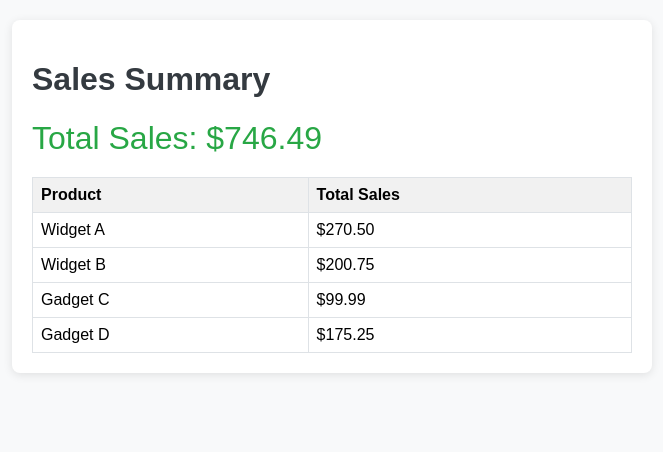
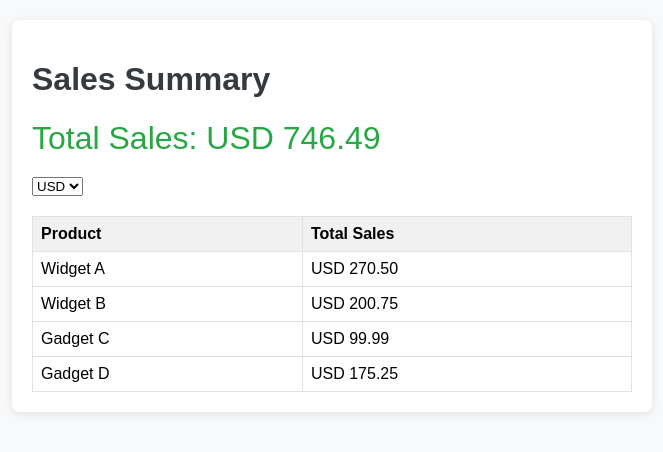
Before and after one commit to 22f3001607/sum-of-sales, a plain HTML site: page index.html in a window 1280 px wide. Shown: the whole page, without its empty margins (8-671 px from the left). Drawn offline with Linux system fonts and the light colour scheme.

Commit message:
Auto update from round

```diff
--- a/index.html
+++ b/index.html
@@ -39,12 +39,21 @@
         th {
             background-color: #f1f1f1;
         }
+        #currency-picker {
+            margin-top: 20px;
+        }
     </style>
 </head>
 <body>
     <div class="container">
         <h1>Sales Summary</h1>
         <div id="total-sales">Total Sales: $0</div>
+        <select id="currency-picker">
+            <option value="USD">USD</option>
+            <option value="EUR">EUR</option>
+            <option value="GBP">GBP</option>
+            <option value="JPY">JPY</option>
+        </select>
         <table id="product-sales">
             <thead>
                 <tr>
@@ -56,6 +65,13 @@
         </table>
     </div>
     <script>
+        const currencyRates = {
+            "USD": 1,
+            "EUR": 0.85,
+            "GBP": 0.75,
+            "JPY": 110
+        };
+
         async function fetchData() {
             const response = await fetch('data.csv');
             const data = await response.text();
@@ -75,15 +91,31 @@
                 }
             });
 
-            document.getElementById('total-sales').textContent = 'Total Sales: $' + totalSales.toFixed(2);
+            updateTotalSales(totalSales);
+            populateProductSales(productSales);
+        }
 
+        function updateTotalSales(totalSales) {
+            const selectedCurrency = document.getElementById('currency-picker').value;
+            const convertedTotal = (totalSales * currencyRates[selectedCurrency]).toFixed(2);
+            document.getElementById('total-sales').textContent = `Total Sales: ${selectedCurrency} ${convertedTotal}`;
+        }
+
+        function populateProductSales(productSales) {
             const tbody = document.querySelector('#product-sales tbody');
+            tbody.innerHTML = '';
             for (const product in productSales) {
                 const tr = document.createElement('tr');
-                tr.innerHTML = `<td>${product}</td><td>$${productSales[product].toFixed(2)}</td>`;
+                const selectedCurrency = document.getElementById('currency-picker').value;
+                const convertedSales = (productSales[product] * currencyRates[selectedCurrency]).toFixed(2);
+                tr.innerHTML = `<td>${product}</td><td>${selectedCurrency} ${convertedSales}</td>`;
                 tbody.appendChild(tr);
             }
         }
+
+        document.getElementById('currency-picker').addEventListener('change', () => {
+            fetchData();
+        });
 
         fetchData();
     </script>
--- /dev/null
+++ b/rates.json
@@ -0,0 +1,6 @@
+{
+  "USD": 1.0,
+  "EUR": 0.85,
+  "GBP": 0.73,
+  "JPY": 110.0
+}
```
Also changed, not shown: 1 other file.
